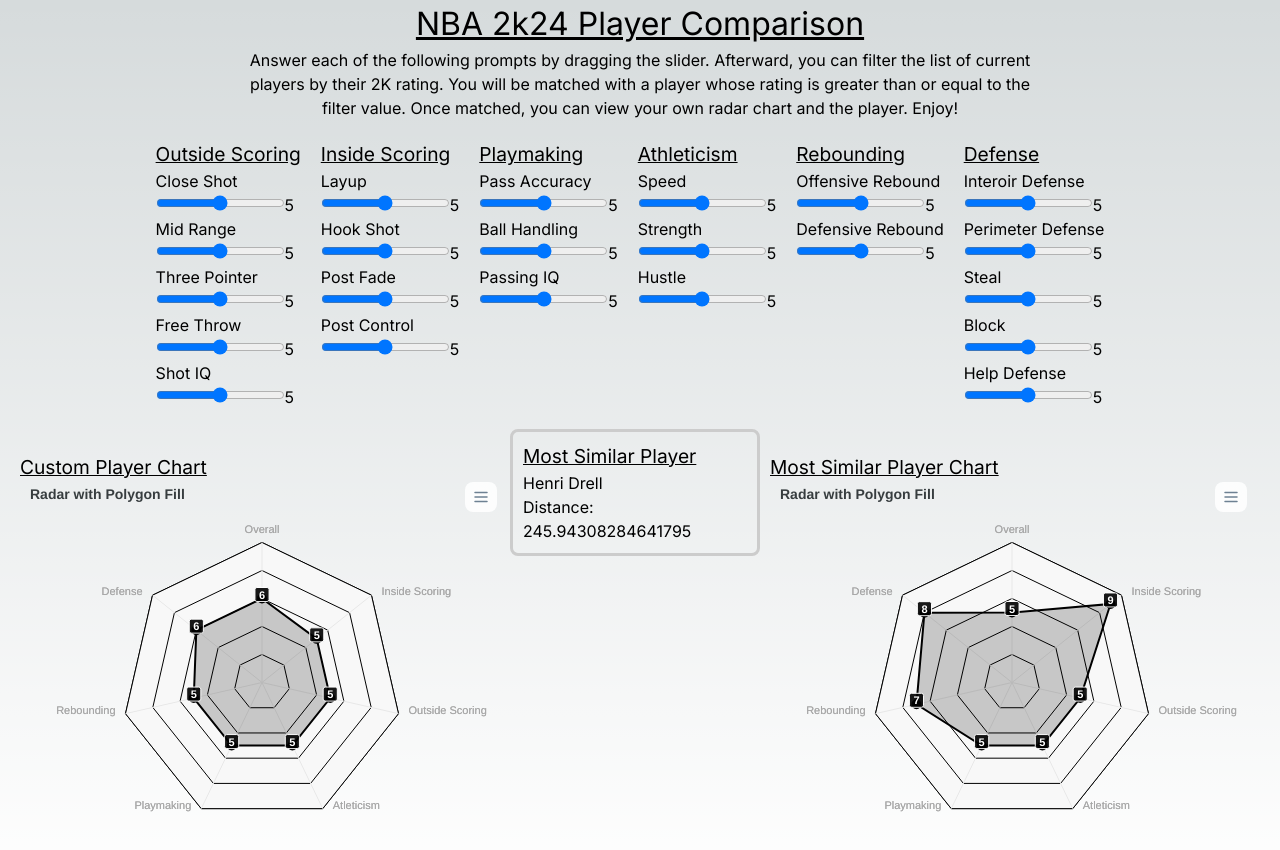
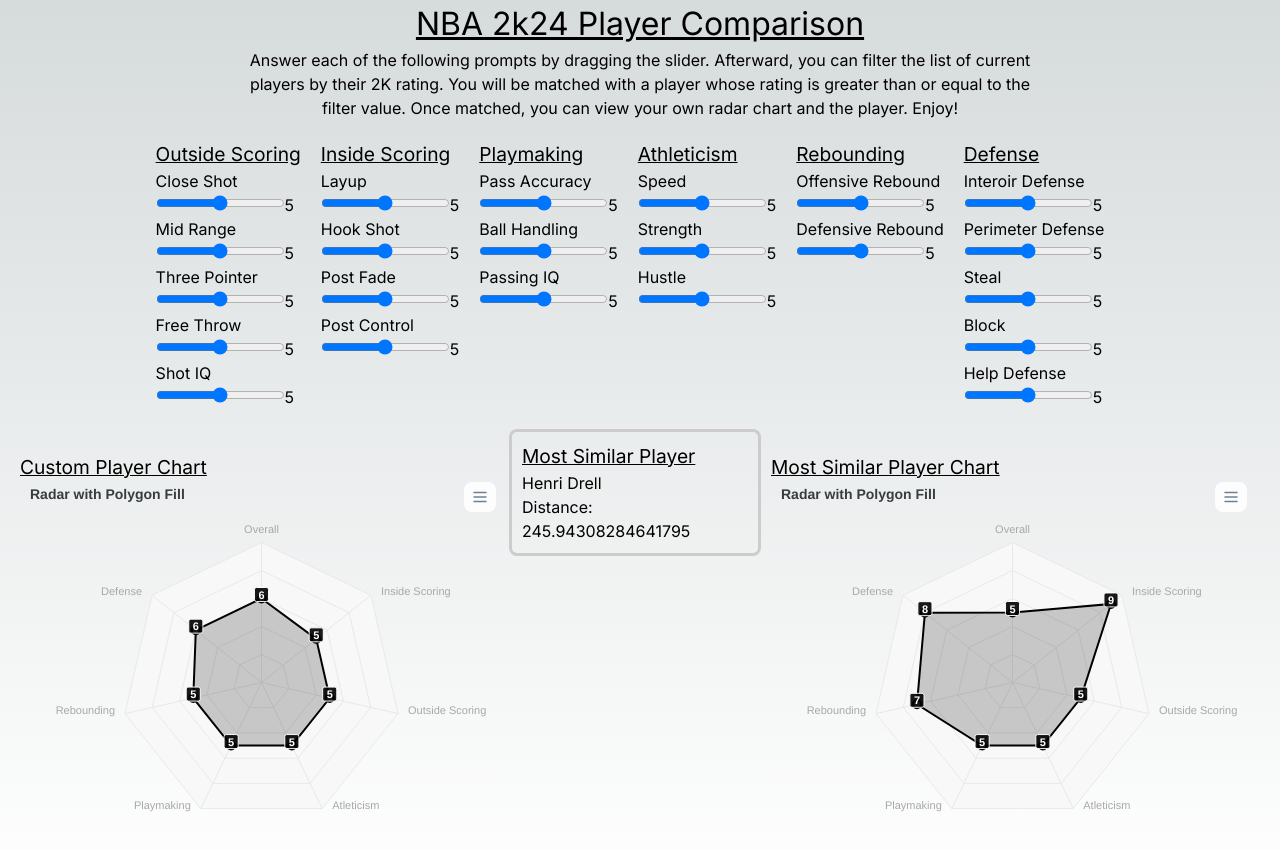
Before and after one commit to ErgiIsmahili/NBA2k24-Player-Comparison, a Next.js app in the folder my-nba-player/: page / in a window 1280 px wide. Shown: the top 850 px of the page. Built offline with nearby package versions, Linux system fonts and the light colour scheme.

Commit message:
replace apexchart, fixed sliders
-utilized dynamic in apexchart to minimize interface usage
-fixed sliders by using stat string name

```diff
--- a/my-nba-player/package.json
+++ b/my-nba-player/package.json
@@ -1,4 +1,5 @@
 {
+  "type": "module",
   "name": "my-nba-player",
   "version": "0.1.0",
   "private": true,
--- a/my-nba-player/src/app/apexchart.tsx
+++ b/my-nba-player/src/app/apexchart.tsx
@@ -1,5 +1,7 @@
 import React from 'react';
-import ReactApexChart from 'react-apexcharts';
+import dynamic from 'next/dynamic';
+
+const DynamicApexChart = dynamic(() => import('react-apexcharts'), { ssr: false });
 
 interface ApexChartProps {
   series: {
@@ -9,60 +11,12 @@
   categories: string[];
 }
 
-interface ApexChartState {
-  options: {
-    chart: {
-      height: number;
-      type: 'radar';
-    };
-    dataLabels: {
-      enabled: boolean;
-    };
-    plotOptions: {
-      radar: {
-        size: number;
-        polygons: {
-          strokeColors: string;
-          fill: {
-            colors: string[];
-          };
-        };
-      };
-    };
-    title: {
-      text: string;
-    };
-    colors: string[];
-    markers: {
-      size: number;
-      colors: string[];
-      strokeColor: string;
-      strokeWidth: number;
-    };
-    tooltip: {
-      y: {
-        formatter: (val: number) => string;
-      };
-    };
-    xaxis: {
-      categories: string[];
-    };
-    yaxis: {
-      min: number;
-      max: number;
-      labels: {
-        formatter: (val: number, i: number) => string;
-      };
-    };
-  };
-}
-
-class ApexChart extends React.Component<ApexChartProps, ApexChartState> {
-  constructor(props: ApexChartProps) {
-    super(props);
-
-    this.state = {
-      options: {
+const ApexChart: React.FC<ApexChartProps> = ({ series, categories }) => {
+  return (
+    <div>
+      <div id="chart">
+        <DynamicApexChart
+          options={{
             chart: {
               height: 400,
               type: 'radar',
@@ -74,7 +28,7 @@
               radar: {
                 size: 140,
                 polygons: {
-              strokeColors: '#000',
+                  strokeColors: '#e9e9e9',
                   fill: {
                     colors: ['#f8f8f8'],
                   },
@@ -87,8 +41,8 @@
             colors: ['#000'],
             markers: {
               size: 4,
-          colors: ['#000'],
-          strokeColor: '#000',
+              colors: ['#fff'],
+              strokeColors: '#000',
               strokeWidth: 2,
             },
             tooltip: {
@@ -97,29 +51,24 @@
               },
             },
             xaxis: {
-          categories: props.categories,
+              categories,
             },
             yaxis: {
                 min: 0,
                 max: 10,
                 labels: {
-                formatter: (val: number, i: number) => '',
+                    formatter: (val: number) => (val !== undefined ? '' : ''),
                 },
               },
-      },
-    };
-  }
-
-  render() {
-    return (
-      <div>
-        <div id="chart">
-          <ReactApexChart options={this.state.options} series={this.props.series} type="radar" height={350} />
+          }}
+          series={series}
+          type="radar"
+          height={350}
+        />
       </div>
       <div id="html-dist"></div>
     </div>
   );
-  }
-}
+};
 
 export default ApexChart;
--- a/my-nba-player/src/app/page.tsx
+++ b/my-nba-player/src/app/page.tsx
@@ -47,10 +47,10 @@
     setCustomPlayer({ ...customPlayer, [stat]: value });
   };
 
-  const renderAttributeInputs = (stat: string, value: number) => {
+  const renderAttributeInputs = (name: string, stat: string, value: number) => {
     return (
       <div>
-        <h2>{stat}</h2>
+        <h2>{name}</h2>
         <div>
           <input
             type="range"
@@ -81,51 +81,51 @@
         <div style={{ display: 'flex', flexDirection: 'column', alignItems: 'flex-start' }}>
           <div style={{ marginRight: '20px' }}>
             <h3 style={{ fontSize: '1.2rem', textDecoration: 'underline' }}>Outside Scoring</h3>
-            {renderAttributeInputs('Close Shot', customPlayer.closeShot ? customPlayer.closeShot : 5)}
-            {renderAttributeInputs('Mid Range', customPlayer.midRangeShot ? customPlayer.midRangeShot : 5)}
-            {renderAttributeInputs('Three Pointer', customPlayer.threePointShot ? customPlayer.threePointShot : 5)}
-            {renderAttributeInputs('Free Throw', customPlayer.freeThrow ? customPlayer.freeThrow : 5)}
-            {renderAttributeInputs('Shot IQ', customPlayer.shotIQ ? customPlayer.shotIQ : 5)}
+            {renderAttributeInputs('Close Shot', 'closeShot',customPlayer.closeShot ? customPlayer.closeShot : 5)}
+            {renderAttributeInputs('Mid Range', 'midRangeShot',customPlayer.midRangeShot ? customPlayer.midRangeShot : 5)}
+            {renderAttributeInputs('Three Pointer', 'threePointShot',customPlayer.threePointShot ? customPlayer.threePointShot : 5)}
+            {renderAttributeInputs('Free Throw', 'freeThrow',customPlayer.freeThrow ? customPlayer.freeThrow : 5)}
+            {renderAttributeInputs('Shot IQ', 'shotIQ',customPlayer.shotIQ ? customPlayer.shotIQ : 5)}
           </div>
         </div>
         <div style={{ display: 'flex', flexDirection: 'column', alignItems: 'flex-start' }}>
           <div style={{ marginRight: '20px' }}>
             <h3 style={{ fontSize: '1.2rem', textDecoration: 'underline' }}>Inside Scoring</h3>
-            {renderAttributeInputs('Layup', customPlayer.layup ? customPlayer.layup : 5)}
-            {renderAttributeInputs('Hook Shot', customPlayer.postHook ? customPlayer.postHook : 5)}
-            {renderAttributeInputs('Post Fade', customPlayer.postFade ? customPlayer.postFade : 5)}
-            {renderAttributeInputs('Post Control', customPlayer.postControl ? customPlayer.postControl : 5)}
+            {renderAttributeInputs('Layup', 'layup',customPlayer.layup ? customPlayer.layup : 5)}
+            {renderAttributeInputs('Hook Shot', 'postHook',customPlayer.postHook ? customPlayer.postHook : 5)}
+            {renderAttributeInputs('Post Fade', 'postFade',customPlayer.postFade ? customPlayer.postFade : 5)}
+            {renderAttributeInputs('Post Control', 'postControl',customPlayer.postControl ? customPlayer.postControl : 5)}
           </div>
         </div>
         <div style={{ display: 'flex', flexDirection: 'column', alignItems: 'flex-start' }}>
           <div style={{ marginRight: '20px' }}>
             <h3 style={{ fontSize: '1.2rem', textDecoration: 'underline' }}>Playmaking</h3>
-            {renderAttributeInputs('Pass Accuracy', customPlayer.passAccuracy ? customPlayer.passAccuracy : 5)}
-            {renderAttributeInputs('Ball Handling', customPlayer.ballHandle ? customPlayer.ballHandle : 5)}
-            {renderAttributeInputs('Passing IQ', customPlayer.passIQ ? customPlayer.passIQ : 5)}
+            {renderAttributeInputs('Pass Accuracy', 'passAccuracy',customPlayer.passAccuracy ? customPlayer.passAccuracy : 5)}
+            {renderAttributeInputs('Ball Handling', 'ballHandle',customPlayer.ballHandle ? customPlayer.ballHandle : 5)}
+            {renderAttributeInputs('Passing IQ', 'passIQ',customPlayer.passIQ ? customPlayer.passIQ : 5)}
           </div>
         </div>
         <div style={{ display: 'flex', flexDirection: 'column', alignItems: 'flex-start' }}>
           <div style={{ marginRight: '20px' }}>
             <h3 style={{ fontSize: '1.2rem', textDecoration: 'underline' }}>Athleticism</h3>
-            {renderAttributeInputs('Speed', customPlayer.speed ? customPlayer.speed : 5)}
-            {renderAttributeInputs('Strength', customPlayer.strength ? customPlayer.strength : 5)}
-            {renderAttributeInputs('Hustle', customPlayer.hustle ? customPlayer.hustle : 5)}
+            {renderAttributeInputs('Speed', 'speed',customPlayer.speed ? customPlayer.speed : 5)}
+            {renderAttributeInputs('Strength', 'strength',customPlayer.strength ? customPlayer.strength : 5)}
+            {renderAttributeInputs('Hustle', 'hustle',customPlayer.hustle ? customPlayer.hustle : 5)}
           </div>
         </div>
       <div style={{ display: 'flex', flexDirection: 'row', alignItems: 'flex-start' }}>
         <div style={{ marginRight: '20px' }}>
           <h3 style={{ fontSize: '1.2rem', textDecoration: 'underline' }}>Rebounding</h3>
-          {renderAttributeInputs('Offensive Rebound', customPlayer.offensiveRebound ? customPlayer.offensiveRebound : 5)}
-          {renderAttributeInputs('Defensive Rebound', customPlayer.defensiveRebound ? customPlayer.defensiveRebound : 5)}
+          {renderAttributeInputs('Offensive Rebound', 'offensiveRebound',customPlayer.offensiveRebound ? customPlayer.offensiveRebound : 5)}
+          {renderAttributeInputs('Defensive Rebound', 'defensiveRebound',customPlayer.defensiveRebound ? customPlayer.defensiveRebound : 5)}
         </div>
         <div style={{ marginRight: '20px' }}>
           <h3 style={{ fontSize: '1.2rem', textDecoration: 'underline' }}>Defense</h3>
-          {renderAttributeInputs('Interoir Defense', customPlayer.interiorDefense ? customPlayer.interiorDefense : 5)}
-          {renderAttributeInputs('Perimeter Defense', customPlayer.perimeterDefense ? customPlayer.perimeterDefense : 5)}
-          {renderAttributeInputs('Steal', customPlayer.steal ? customPlayer.steal : 5)}
-          {renderAttributeInputs('Block', customPlayer.block ? customPlayer.block : 5)}
-          {renderAttributeInputs('Help Defense', customPlayer.helpDefenseIQ ? customPlayer.helpDefenseIQ : 5)}
+          {renderAttributeInputs('Interoir Defense', 'interiorDefense',customPlayer.interiorDefense ? customPlayer.interiorDefense : 5)}
+          {renderAttributeInputs('Perimeter Defense', 'perimeterDefense',customPlayer.perimeterDefense ? customPlayer.perimeterDefense : 5)}
+          {renderAttributeInputs('Steal', 'steal',customPlayer.steal ? customPlayer.steal : 5)}
+          {renderAttributeInputs('Block', 'block',customPlayer.block ? customPlayer.block : 5)}
+          {renderAttributeInputs('Help Defense', 'helpDefenseIQ',customPlayer.helpDefenseIQ ? customPlayer.helpDefenseIQ : 5)}
         </div>
         </div>
         </div>
```
Lines whose indentation alone changed are shown as unchanged.
